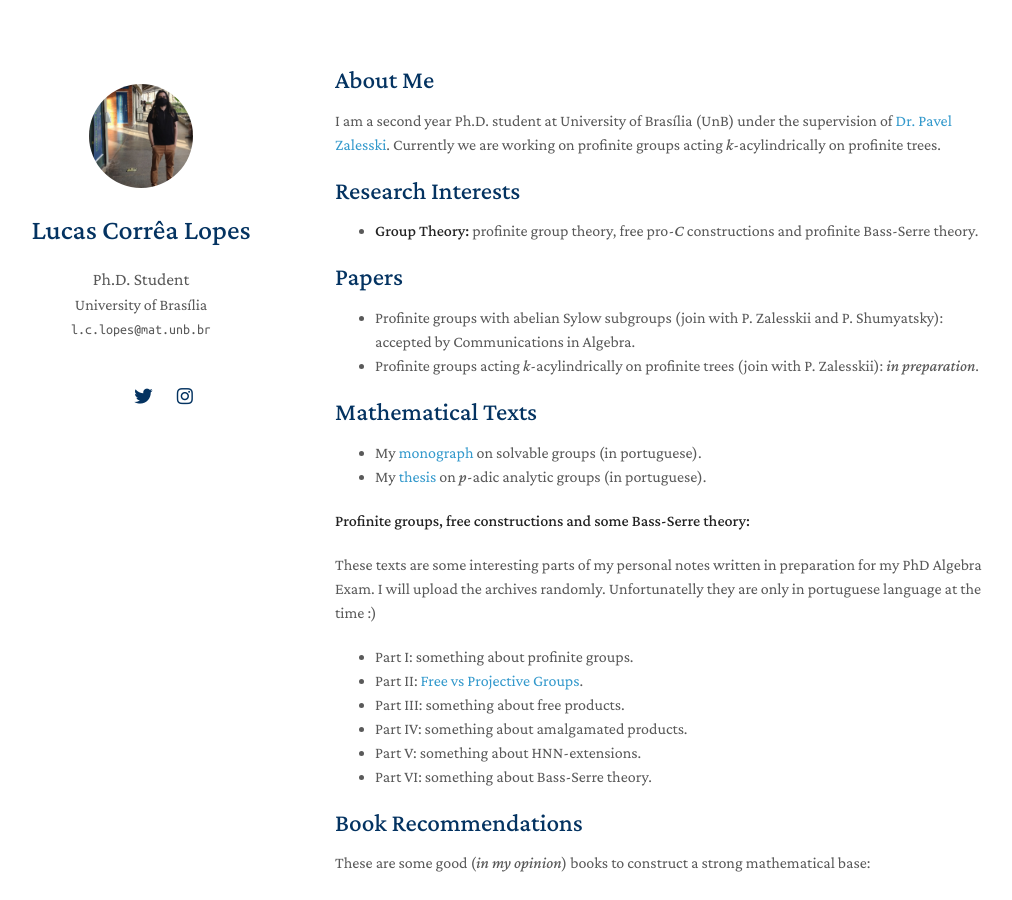
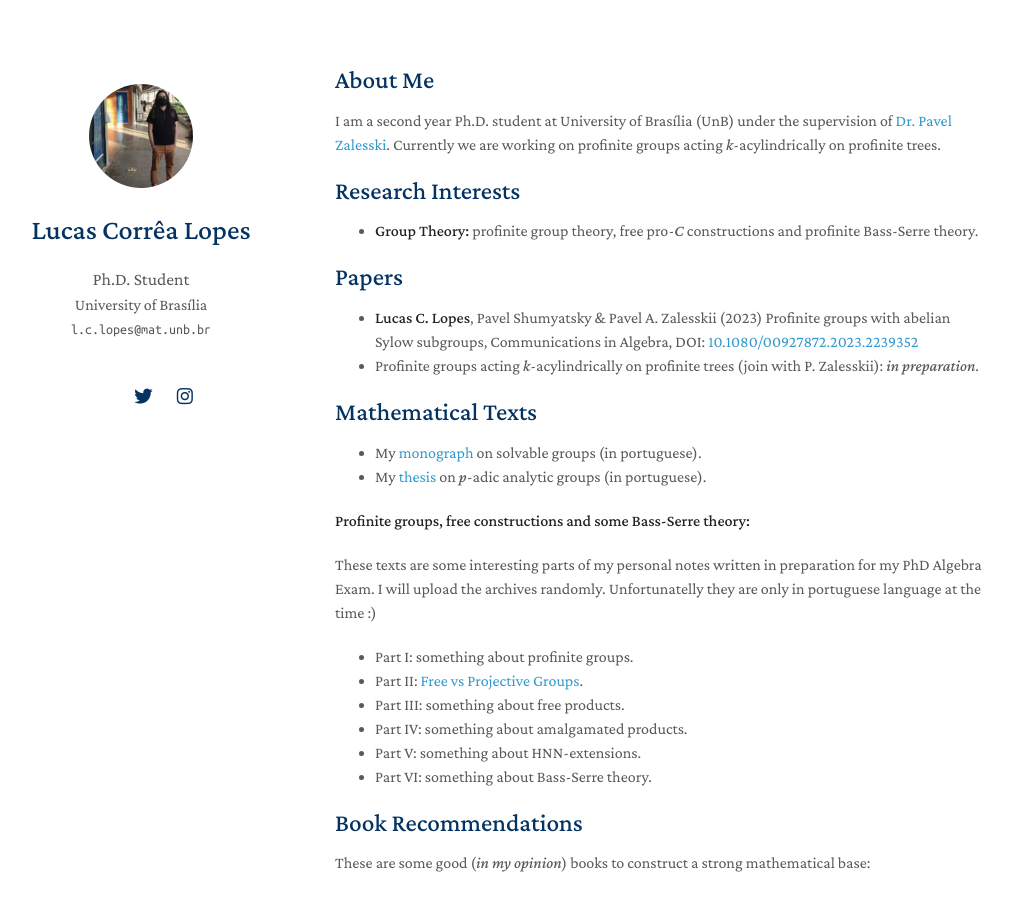
Before and after one commit to lcorrealopes/home, a Jekyll site: the page built from index.md, in a window 1280 px wide and 900 px high. Shown: the whole window, without its empty margins (135-1147 px from the left). Built offline with Jekyll 4.4.1, drawn with Linux system fonts in a browser that asks for light colours; nearby versions of some CDN libraries; a style sheet for code colours, icons or effects is not loaded; our own code applies the rules of GitHub Pages for plain Markdown files.

Commit message:
Update index.md

```diff
--- a/index.md
+++ b/index.md
@@ -12,7 +12,7 @@ I am a second year Ph.D. student at University of Brasília (UnB) under the supe
 
 ## Papers
 
-- Profinite groups with abelian Sylow subgroups (join with P. Zalesskii and P. Shumyatsky): accepted by Communications in Algebra.
+- **Lucas C. Lopes**, Pavel Shumyatsky & Pavel A. Zalesskii (2023) Profinite groups with abelian Sylow subgroups, Communications in Algebra, DOI: <a href="https://doi.org/10.1080/00927872.2023.2239352">10.1080/00927872.2023.2239352</a>
 - Profinite groups acting *k*-acylindrically on profinite trees (join with P. Zalesskii): *in preparation*.
 
 ## Mathematical Texts
```
